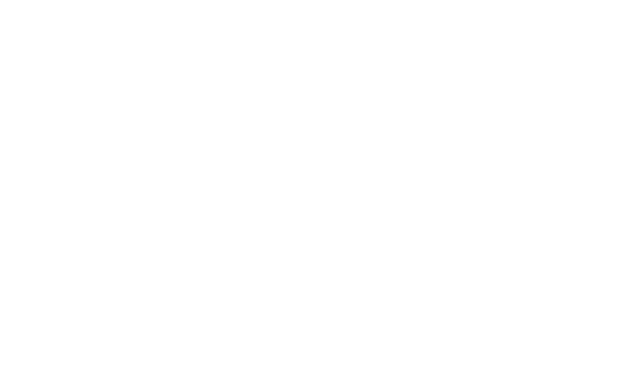
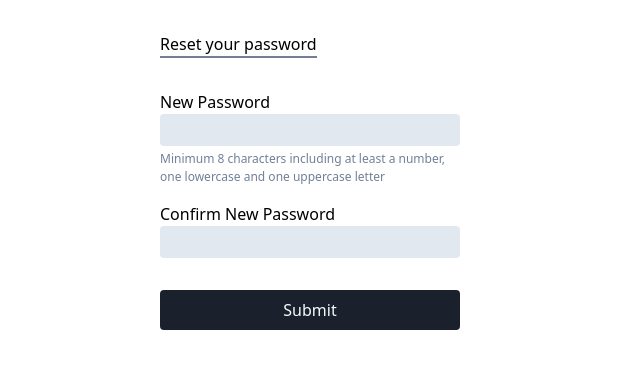
Before and after one commit to towfiqul-islam/yos-public-app, a React (Create React App) app in the folder client/: page /reset-password/1 in a window 1280 px wide. Shown: the top 368 px of the page, without its empty margins (0-640 px from the left). Built offline with nearby package versions, Linux system fonts and the light colour scheme.

Commit message:
forgot password flow done

```diff
--- a/client/src/App.js
+++ b/client/src/App.js
@@ -20,6 +20,7 @@
 import Login from './components/users/Login';
 import SignUp from './components/users/SignUp';
 import User from './components/users/User';
+import ResetPassword from './components/users/ResetPassword';
 
 const App = () => {
   return (
@@ -66,6 +67,7 @@
               path='/user-order-review'
               component={UserOrderReview}
             />
+            <Route exact path='/reset-password/:id' component={ResetPassword} />
             <Route exact path='/about-us' component={AboutUs} />
             <Route exact path='/privacy-policy' component={Privacy} />
             <Route exact path='/terms-and-conditions' component={Terms} />
--- a/client/src/components/users/Login.js
+++ b/client/src/components/users/Login.js
@@ -5,11 +5,16 @@
 import axios from 'axios';
 
 const Login = () => {
-  const [alert, setAlert] = useState(false);
+  const [alert, setAlert] = useState({
+    showAlert: false,
+    alertMsg: '',
+    alertType: '',
+  });
   const [user, setUser] = useState({
     email: '',
     password: '',
   });
+  const {showAlert, alertMsg, alertType} = alert;
   const {email, password} = user;
 
   const onChange = e => {
@@ -18,7 +23,11 @@
   const onSubmit = async () => {
     const res = await axios.post('/api/users/sign-in', user);
     if (res.data.msg === 'Invalid email or password') {
-      setAlert(true);
+      setAlert({
+        showAlert: true,
+        alertMsg: 'Incorrect email or password',
+        alertType: 'warning',
+      });
     } else if (res.data.msg === 'Sign in success') {
       if (res.data.user.account_status === 'disabled') {
         const data = {
@@ -29,6 +38,41 @@
       }
       localStorage.setItem('yos_user', JSON.stringify(res.data.user));
       history.push('/');
+    }
+  };
+  const resetPassword = async () => {
+    if (email !== '') {
+      // get user id if a valid mail is provided
+      const res = await axios.get(`/api/users/get-user-id-by-mail/${email}`);
+      if (res.data === '') {
+        setAlert({
+          showAlert: true,
+          alertMsg: 'Email does not exist',
+          alertType: 'warning',
+        });
+      } else {
+        const data = {
+          user_email: email,
+        };
+        const resp = await axios.post(
+          `/api/users/send-reset-password-mail/${res.data.id}`,
+          data,
+        );
+
+        if (resp.data.msg === 'Reset link sent!') {
+          setAlert({
+            showAlert: true,
+            alertMsg: 'Reset password link sent to mail',
+            alertType: 'success',
+          });
+        }
+      }
+    } else {
+      setAlert({
+        showAlert: true,
+        alertMsg: 'Email cannot be empty',
+        alertType: 'warning',
+      });
     }
   };
   return (
@@ -49,9 +93,13 @@
             Sign in to{' '}
             <span className='font-semibold text-gray-900'>YOS Health</span>
           </h2>
-          {alert && (
-            <div className='flex items-center justify-between px-4 py-3 rounded mb-2 bg-red-300'>
-              <p className='text-sm'>Incorrect email or password</p>
+          {showAlert && (
+            <div
+              className={`flex items-center justify-between px-4 py-3 rounded mb-2 ${
+                alertType === 'warning' ? 'bg-red-300' : 'bg-green-300'
+              }`}
+            >
+              <p className='text-sm'>{alertMsg}</p>
               <span onClick={() => setAlert(false)} className='cursor-pointer'>
                 <svg
                   xmlns='http://www.w3.org/2000/svg'
@@ -90,9 +138,12 @@
                 >
                   Password
                 </label>
-                <Link className='text-xs text-blue-600 font-semibold' to='/'>
+                <button
+                  onClick={resetPassword}
+                  className='text-xs text-blue-600 font-semibold mb-2'
+                >
                   Forgot password?
-                </Link>
+                </button>
               </div>
               <input
                 className='px-2 py-1 border border-gray-500 w-full rounded block'
--- /dev/null
+++ b/client/src/components/users/ResetPassword.js
@@ -0,0 +1,105 @@
+import React, {useContext, useState} from 'react';
+import {useParams} from 'react-router-dom';
+import axios from 'axios';
+import history from '../../history';
+import AppContext from '../../context/appContext';
+
+const ResetPassword = () => {
+  const appContext = useContext(AppContext);
+  const {setAuthentication} = appContext;
+  const {id} = useParams();
+
+  const [showAlert, setShowAlert] = useState(false);
+
+  const [password, setPassword] = useState({
+    new_password: '',
+    confirm_new_password: '',
+  });
+  const {new_password, confirm_new_password} = password;
+  const onChange = e => {
+    setPassword({...password, [e.target.name]: e.target.value});
+  };
+  const onSubmit = async () => {
+    if (new_password === confirm_new_password && new_password !== '') {
+      const data = {
+        password: new_password,
+      };
+
+      const res = await axios.put(`/api/users/reset-password/${id}`, data);
+      if (res.data.msg === 'Password updated. You need to sign in') {
+        setShowAlert(true);
+      } else {
+        alert('Make sure password matches the given condition');
+      }
+    } else {
+      alert('Passwords do not match!');
+    }
+  };
+  const resetEverything = () => {
+    setShowAlert(false);
+    setAuthentication(false);
+    localStorage.removeItem('carts');
+    localStorage.removeItem('yos_user');
+    history.push('/login');
+    window.location.reload();
+  };
+  return (
+    <div className='sm:w-3/4 w-11/12 m-auto'>
+      <h2 className='my-8 border-b-2 border-gray-600 inline-block'>
+        Reset your password
+      </h2>
+      {showAlert && (
+        <div
+          style={{width: '300px'}}
+          className={`flex items-center justify-between px-2 py-1 rounded mb-2 bg-green-300`}
+        >
+          <p className='text-sm'>Password updated. You need to sign in</p>
+          <span
+            onClick={resetEverything}
+            className='cursor-pointer bg-gray-100 px-2 py-1 rounded text-xs'
+          >
+            Ok
+          </span>
+        </div>
+      )}
+      <div style={{width: '300px'}}>
+        <label className='block' htmlFor=''>
+          New Password
+        </label>
+        <input
+          className='bg-gray-300 border-gray-400 rounded px-2 py-1 w-full'
+          type='password'
+          name='new_password'
+          value={new_password}
+          onChange={onChange}
+        />
+        <p className='text-xs text-gray-600 mt-1'>
+          Minimum 8 characters including at least a number, one lowercase and
+          one uppercase letter
+        </p>
+      </div>
+      <div style={{width: '300px'}}>
+        <label className='block mt-4' htmlFor=''>
+          Confirm New Password
+        </label>
+        <input
+          className='bg-gray-300 border-gray-400 rounded px-2 py-1 w-full'
+          type='password'
+          name='confirm_new_password'
+          value={confirm_new_password}
+          onChange={onChange}
+        />
+      </div>
+      <div style={{width: '300px'}}>
+        <button
+          onClick={onSubmit}
+          className='w-full bg-gray-900 rounded py-2 text-gray-100 mt-8'
+        >
+          Submit
+        </button>
+      </div>
+    </div>
+  );
+};
+
+export default ResetPassword;
```
Also changed, not shown: 2 other files (tests, documents, lock files or other folders).
